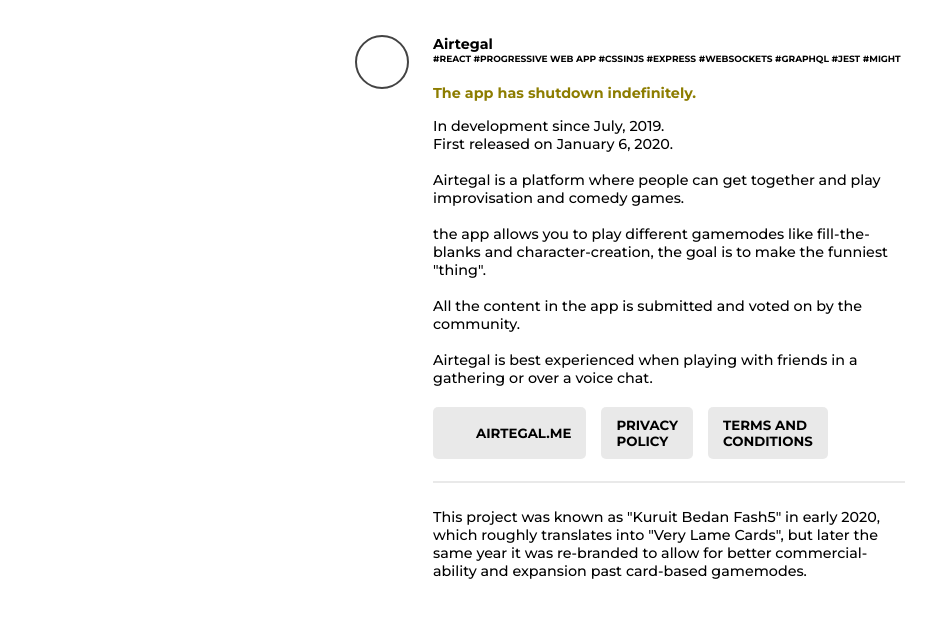
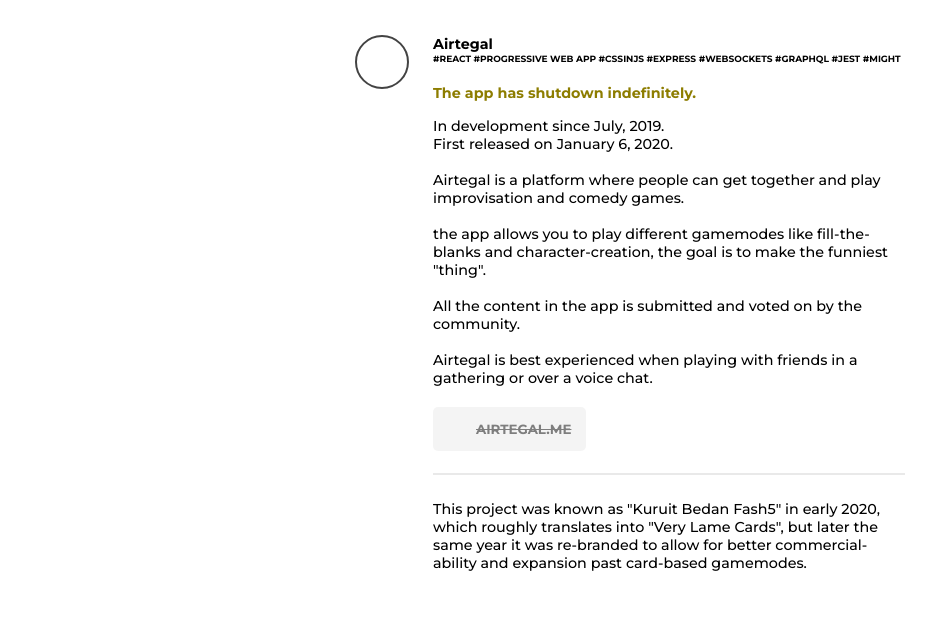
Before and after one commit to hpj/herpproject.com, a website: page src/airtegal/index.pug in a window 1280 px wide. Shown: the part 148-766 px from the top of the page, without its empty margins (10-946 px from the left). Drawn offline with nearby package versions, Linux system fonts and the light colour scheme; files that its build step writes are made by us from their sources.

Commit message:
the death of airtegal

```diff
--- a/src/airtegal/index.pug
+++ b/src/airtegal/index.pug
@@ -38,7 +38,7 @@
         p Airtegal is best experienced when playing with friends in a gathering or over a voice chat.
 
         .project.links
-          a.project.link(href='https://airtegal.me')
+          a.project.link.disabled(href='https://airtegal.me')
             +icon('web')
             p airtegal.me
 
@@ -48,11 +48,11 @@
           //- a.project.link(href='https://www.facebook.com/PlayAirtegal')
           //-   +icon('facebook')
 
-          a.project.link(href='/airtegal/privacy')
-            p Privacy Policy
+          //- a.project.link(href='/airtegal/privacy')
+          //-   p Privacy Policy
 
-          a.project.link(href='/airtegal/terms')
-            p Terms And Conditions
+          //- a.project.link(href='/airtegal/terms')
+          //-   p Terms And Conditions
 
         hr
         br
--- a/src/styles/project.css
+++ b/src/styles/project.css
@@ -193,6 +193,12 @@
   background-color: var(--links-inactive);
 }
 
+.project.link.disabled
+{
+  opacity: 0.5;
+  pointer-events: none;
+}
+
 .project.link:hover
 {
   text-decoration: none;
@@ -219,6 +225,11 @@
   padding: 0 0 0 10px;
 }
 
+.project.link.disabled > .icon ~ p
+{
+  text-decoration: line-through;
+}
+
 .project.notice > p,
 .project.card > p,
 .project.info > p,
```
